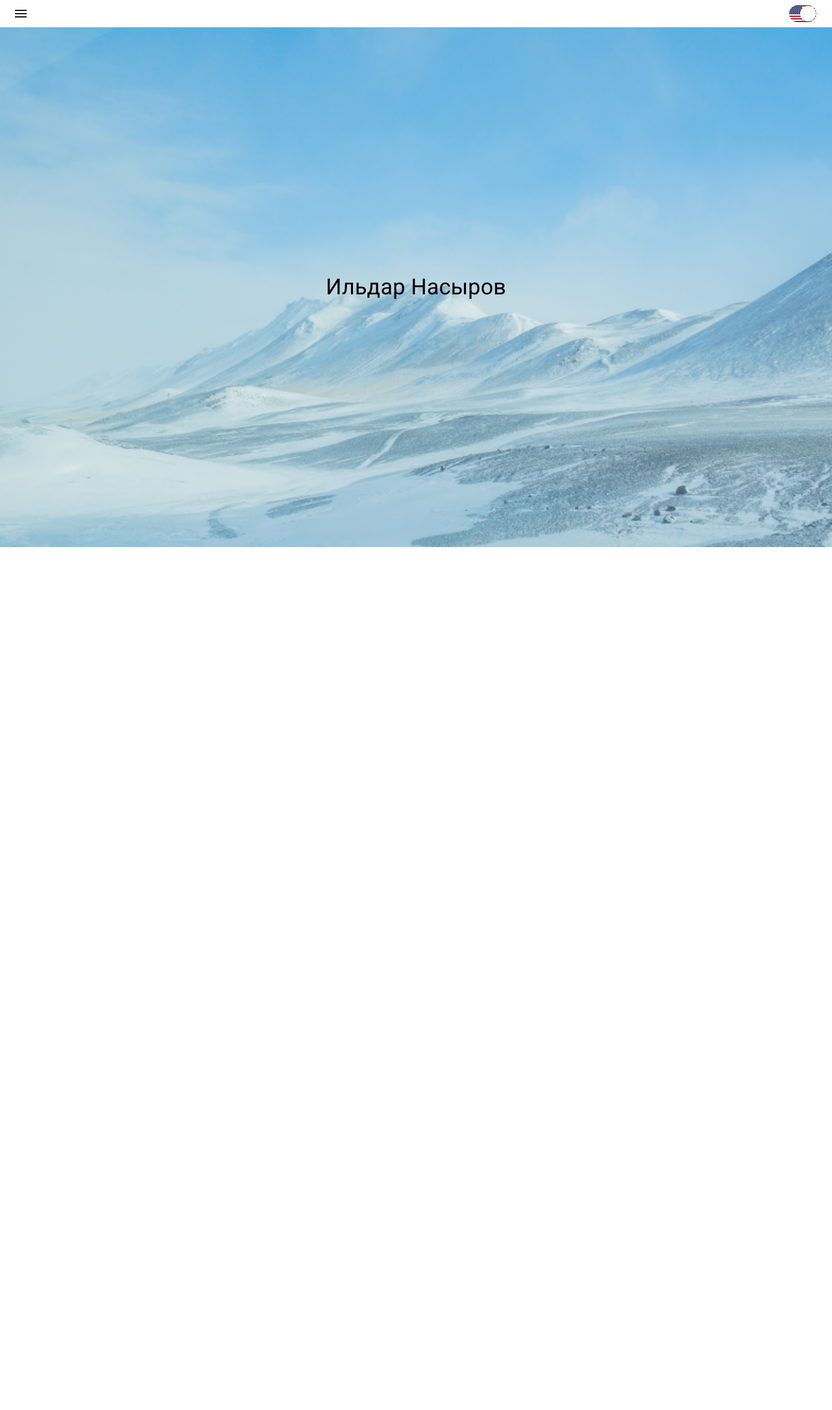
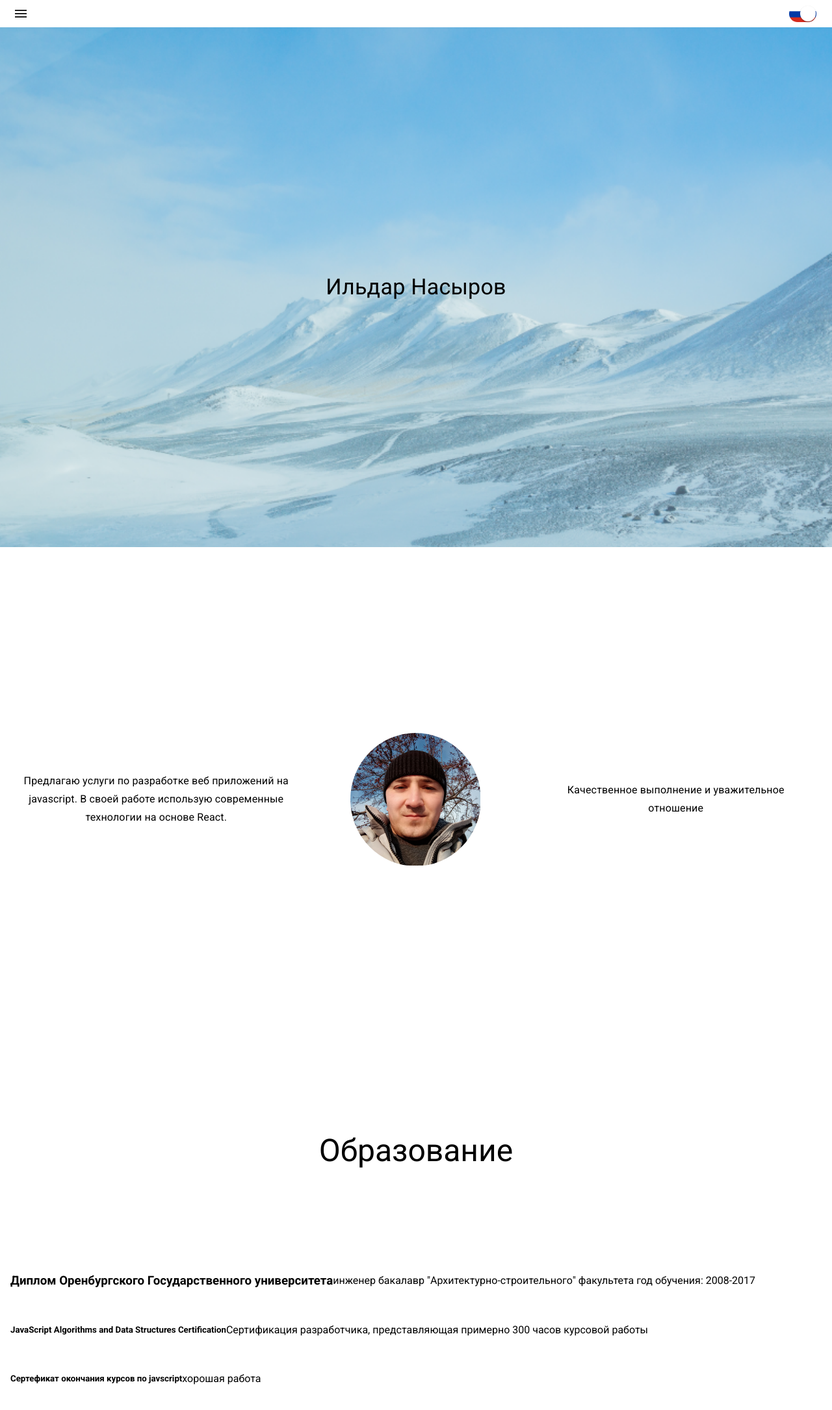
Before and after one commit to buugaaga/buugaaga.github.io, a React (Create React App) app: page / in a window 1280 px wide. Shown: the top 2170 px of the page at 65% size. Before the commit the page ends 842 px from the top, so only its background shows below. Built offline with nearby package versions, Linux system fonts and the light colour scheme.

Commit message:
Add subpages to Home page. Second and education subpages

```diff
--- a/src/App.js
+++ b/src/App.js
@@ -8,19 +8,22 @@ import Navigation from './components/Navigation'
 import { Home } from './pages/Home'
 import { Works } from './pages/Works'
 import { Contacts } from './pages/Contacts'
-
+import enText from './translations/translations.json'
+import ruText from './translations/translations-ru.json'
 
 const App = () => {
 
   const [ ru, setLanguage ] = useState(true)
 
+  let text = ru ? ruText : enText
+
   return (
     <>
       <Navigation setLanguage={setLanguage} ru={ru} />
       <Switch>
-        <Route exact path="/" render={() => <Home ru={ru} />} />
+        <Route exact path="/" component={() => <Home ru={ru} text={text} />} />
         <Route path="/works" component={() => <Works ru={ru} /> }/>
-        <Route path="/contacts" component={() => <Contacts ru={ru} />} />
+        <Route path="/contacts" component={() => <Contacts ru={ru}  />} />
       </Switch>
     </>
   )
--- /dev/null
+++ b/src/components/Home/Education.js
@@ -0,0 +1,43 @@
+import React from 'react'
+import { Grid, Typography, List, ListItem, makeStyles } from '@material-ui/core'
+
+const useStyle = makeStyles( theme => ({
+  root: {
+    height: '100vh'
+  }
+}))
+
+
+export const Education = ({ text }) => {
+
+  const classes = useStyle()
+
+  return (
+    <Grid container className={classes.root} >
+      <Grid item container alignItems='center' justify='center'>
+        <Typography variant='h3' align='center'>
+          {text.educationTitle}
+        </Typography>
+      </Grid>
+      <Grid item >
+        <List>
+          <ListItem>
+            <h3>{text.educationDiplomaTitle}</h3>
+            <br />
+            <p>{text.educationDiplomaDescription}</p>
+          </ListItem>
+          <ListItem>
+            <h5>{text.educationFCCTitle}</h5>
+            <br />
+            <p>{text.educationFCCDescription}</p>
+          </ListItem>
+          <ListItem>
+            <h5>{text.educationSololearnTitle}</h5>
+            <br />
+            <p>{text.educationSololearnDescription}</p>
+          </ListItem>
+        </List>
+      </Grid>
+    </Grid>
+  )
+}
--- a/src/components/Home/MainHome.js
+++ b/src/components/Home/MainHome.js
@@ -5,14 +5,19 @@ import React from 'react'
 import Container from '@material-ui/core/Container'
 
 import { First } from './First'
+import { Second } from './Second'
+import { Education } from './Education'
 
-export const MainHome = ({ru}) => {
+export const MainHome = ({ru, text}) => {
+
   return (
     <Container
       maxWidth={false}
       disableGutters
     >
       <First ru={ru} />
+      <Second  text={text} />
+      <Education text={text} />
     </Container>
   )
 }
--- /dev/null
+++ b/src/components/Home/Second.js
@@ -0,0 +1,60 @@
+import React from 'react'
+import { Grid, makeStyles, CardMedia, Typography,  } from '@material-ui/core'
+
+import ildar from '../../images/Ildar.png'
+
+const useStyles = makeStyles(theme => ({
+  root: {
+    height: '100vh'
+  },
+  media: {
+    maxHeight: 300,
+    maxWidth: 300,
+    borderRadius: '50%'
+  },
+  text: {
+    padding: theme.spacing(1)
+  }
+
+}))
+
+export const Second = ({ text }) => {
+  const classes = useStyles()
+
+  return (
+    <Grid
+      classes={{
+        root: classes.root
+      }}
+      container
+      justify='space-around'
+      alignItems='center'
+      spacing={3}
+    >
+      <Grid item sm={4} container alignItems='center' >
+        <Typography
+          variant='subtitle1'
+          align='center'
+        >
+          <p>{text.homeSecondLeft}</p>
+        </Typography>
+      </Grid>
+      <Grid item >
+        <CardMedia
+          component='img'
+          className={classes.media}
+          image={ildar}
+          title='ildar'
+        />
+      </Grid>
+      <Grid item sm={4} container alignItems='center'  >
+        <Typography
+         variant='subtitle1'
+         align='center'
+        >
+          {text.homeSecondRight}
+        </Typography>
+      </Grid>
+    </Grid>
+  )
+}
--- a/src/components/Navigation/LanguageSwitch.js
+++ b/src/components/Navigation/LanguageSwitch.js
@@ -1,12 +1,13 @@
 import React from 'react'
-import { withStyles } from '@material-ui/core/styles'
+import { makeStyles } from '@material-ui/core/styles'
 import FormControlLabel from '@material-ui/core/FormControlLabel'
 import Switch from '@material-ui/core/Switch'
 
-import usaLogo from '../../images/usa.svg'
+import ukLogo from '../../images/uk.svg'
 import ruLogo from '../../images/rus.svg'
 
-const StyledSwitch = withStyles((theme) => ({
+
+const useStyles = makeStyles((theme) => ({
   root: {
     width: 42,
     height: 26,
@@ -16,21 +17,19 @@ const StyledSwitch = withStyles((theme) => ({
   switchBase: {
     padding: 1,
     '& + $track': {
-        backgroundImage: `url(${ruLogo})`,
+      backgroundImage: `url(${ukLogo})`,
       backgroundSize: 'cover',
     },
     '&$checked': {
       transform: 'translateX(16px)',
       color: theme.palette.common.white,
       '& + $track': {
-          backgroundColor: '#52d869',
-          backgroundImage: `url(${usaLogo})`,
-          backgroundSize: 'cover',
+        backgroundImage: `url(${ruLogo})`,
         opacity: 1,
         border: 'none',
       },
     },
-      '&$focusVisible $thumb': {
+    '& $focusVisible $thumb': {
       color: '#52d869',
       border: '6px solid #fff',
     },
@@ -38,21 +37,29 @@ const StyledSwitch = withStyles((theme) => ({
   thumb: {
     width: 24,
     height: 24,
+    backgroundColor: theme.palette.common.white
   },
   track: {
     borderRadius: 26 / 2,
     border: `1px solid ${theme.palette.grey[400]}`,
     backgroundColor: theme.palette.grey[50],
     opacity: 1,
-      transition: theme.transitions.create(['background-color', 'border']),
+    // transition: theme.transitions.create(['background-color', 'border']),
   },
   checked: {},
   focusVisible: {},
-  }))(({ classes, ...props }) => {
+}))
+
+export  function LanguageSwitch({ setLanguage, ru }) {
+
+  const classes = useStyles()
+  const handleChange = () => {
+    setLanguage(!ru)
+  };
+
   return (
-      <Switch
-        focusVisibleClassName={classes.focusVisible}
-        disableRipple
+    <FormControlLabel
+      control={<Switch
         classes={{
           root: classes.root,
           switchBase: classes.switchBase,
@@ -60,20 +67,10 @@ const StyledSwitch = withStyles((theme) => ({
           track: classes.track,
           checked: classes.checked,
         }}
-        {...props}
-      />
-    );
-  });
-
-export  function LanguageSwitch({ setLanguage, ru }) {
-
-  const handleChange = () => {
-    setLanguage(!ru)
-  };
-
-  return (
-    <FormControlLabel
-      control={<StyledSwitch checked={ru} onChange={handleChange} name="language" />}
+        checked={ru}
+        onChange={handleChange}
+        name="language"
+      />}
       label=""
     />
   );
--- a/src/pages/Home.js
+++ b/src/pages/Home.js
@@ -1,8 +1,8 @@
 import React from 'react'
 import MainHome from '../components/Home'
 
-export function Home({ru}) {
+export function Home({ru, text}) {
   return (
-    <MainHome ru={ru} />
+    <MainHome ru={ru} text={text} />
   )
 }
--- a/src/translations/translations-ru.json
+++ b/src/translations/translations-ru.json
@@ -1,3 +1,12 @@
 {
-  "homeFirst": "Ильдар Насыров"
+  "homeFirst": "Ильдар Насыров",
+  "homeSecondLeft": "Предлагаю услуги по разработке веб приложений на javascript. В своей работе использую современные технологии на основе React.",
+  "homeSecondRight": "Качественное выполнение и уважительное отношение",
+  "educationTitle": "Образование",
+  "educationDiplomaDescription": "инженер бакалавр \"Архитектурно-строительного\" факультета год обучения: 2008-2017",
+  "educationDiplomaTitle": "Диплом Оренбургского Государственного университета",
+  "educationFCCDescription": "Сертификация разработчика, представляющая примерно 300 часов курсовой работы",
+  "educationFCCTitle": "JavaScript Algorithms and Data Structures Certification",
+  "educationSololearnDescription": "хорошая работа",
+  "educationSololearnTitle": "Сертефикат окончания курсов по javscript"
 }
--- a/src/translations/translations.json
+++ b/src/translations/translations.json
@@ -1,3 +1,12 @@
 {
-  "homeFirst": "El'dar Nasyrov"
+  "homeFirst": "El'dar Nasyrov",
+  "homeSecondLeft": "I offer services for developing web applications in javascript. In my work I use modern technologies based on React.",
+  "homeSecondRight": "Quality execution and respect",
+  "educationTitle": "Education",
+  "educationDiplomaDescription": "Engineer Bachelor of the Faculty of Architecture and Civil Engineering Year of study: 2008-2017",
+  "educationDiplomaTitle": "diploma of Orenburg State University",
+  "educationFCCDescription": "Developer certification representing approximately 300 hours of coursework",
+  "educationFCCTitle": "JavaScript Algorithms and Data Structures Certification",
+  "educationSololearnDescription": "good work",
+  "educationSololearnTitle": "Javascript course certificate"
 }
```
Also changed, not shown: src/images/uk.svg (added), src/images/usa.svg (deleted). Lines whose indentation alone changed are shown as unchanged.
